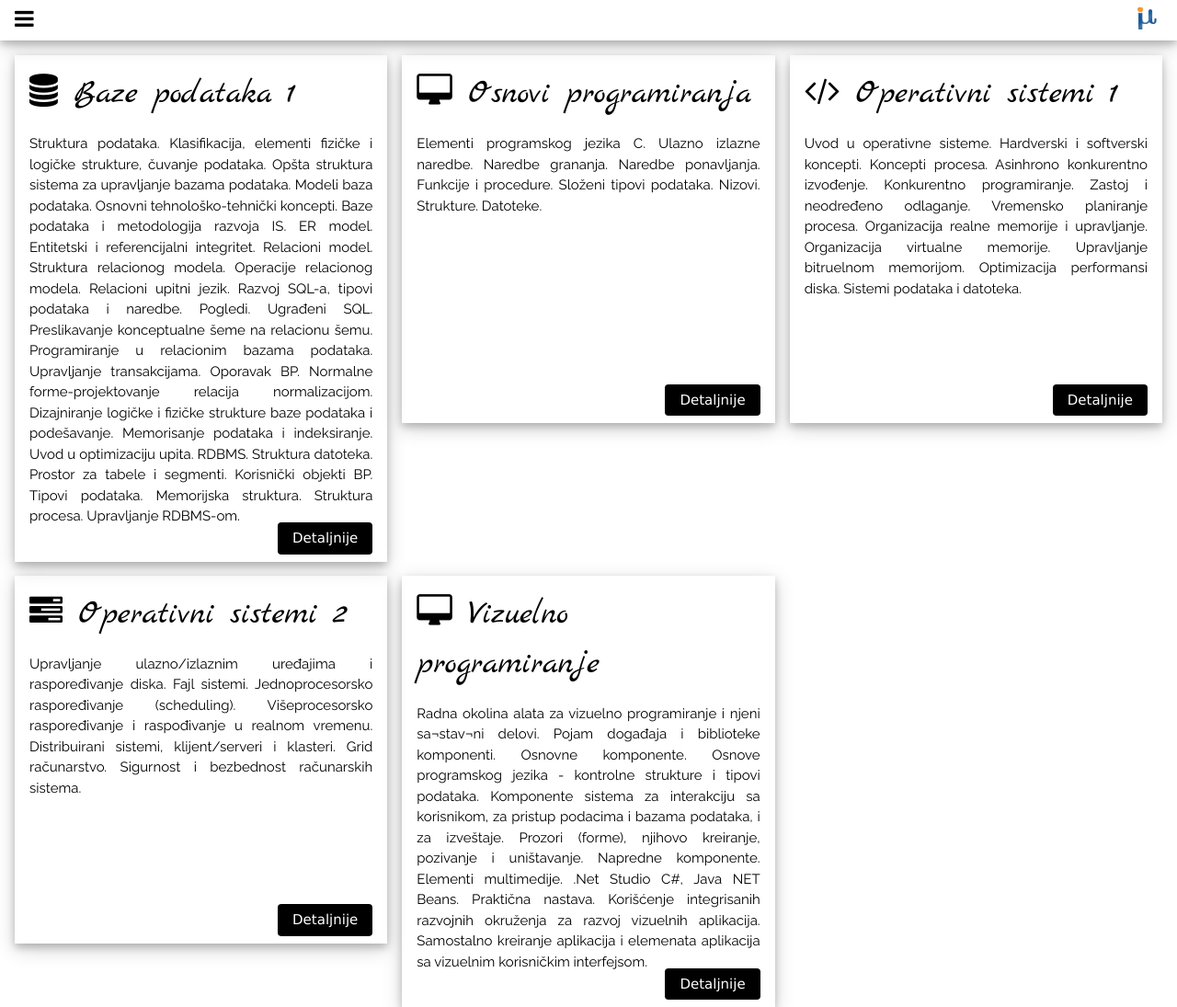
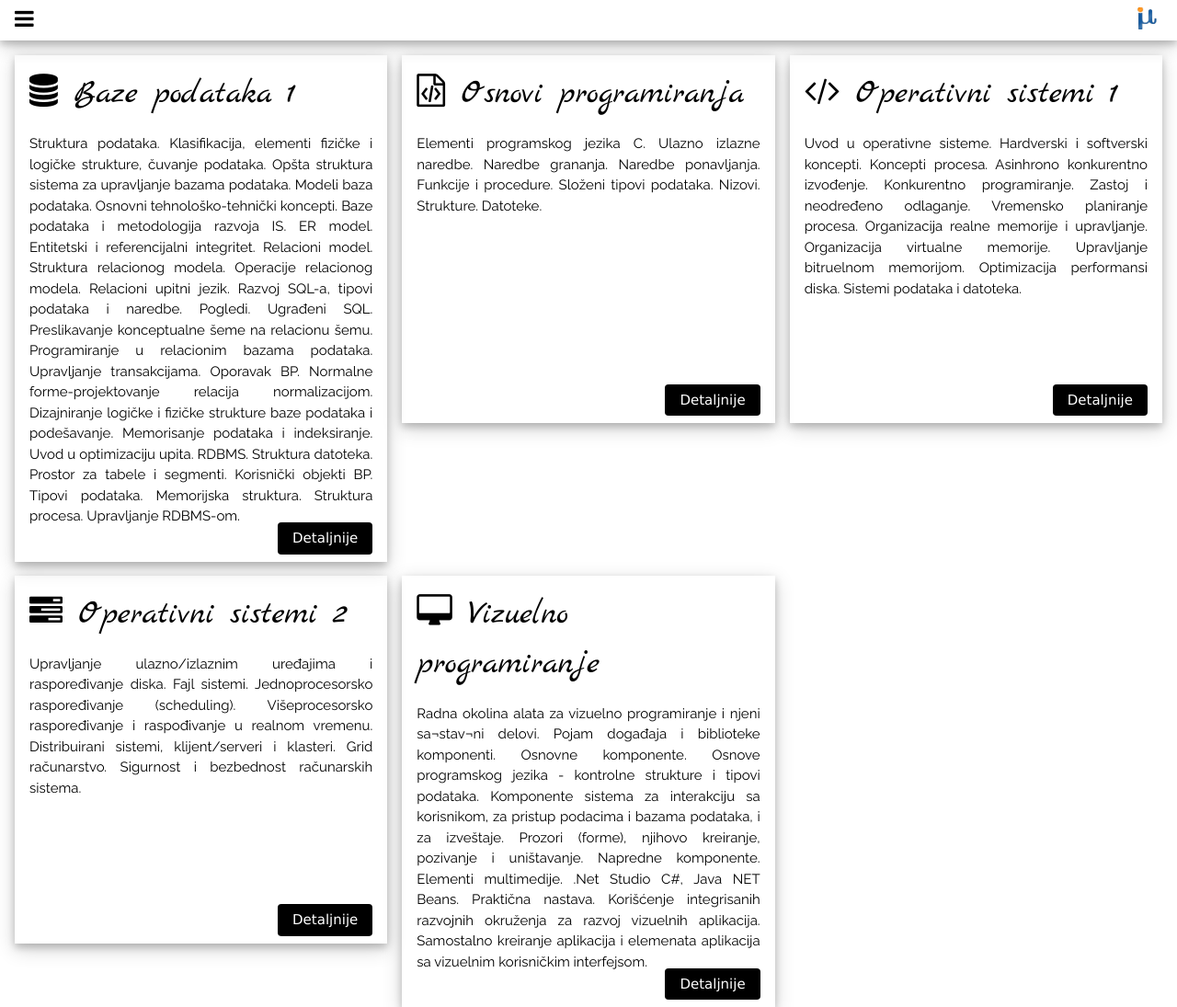
Before and after one commit to knezevicmarko/knezevicmarko.github.io, a Jekyll site: the page built from index.html, in a window 1280 px wide and 1095 px high. Shown: the whole window at 92% size. Built offline with Jekyll 4.4.1, drawn with Linux system fonts in a browser that asks for light colours; nearby versions of some CDN libraries.

Commit message:
osnovi programiranja logo

```diff
--- a/_config.yml
+++ b/_config.yml
@@ -50,6 +50,6 @@ collections:
   op:
     title: Osnovi programiranja
     output: true
-    image: fa fa-desktop
+    image: fa fa-file-code-o
     description:
        Elementi programskog jezika C. Ulazno izlazne naredbe. Naredbe grananja. Naredbe ponavljanja. Funkcije i procedure. Složeni tipovi podataka. Nizovi. Strukture. Datoteke.
```
